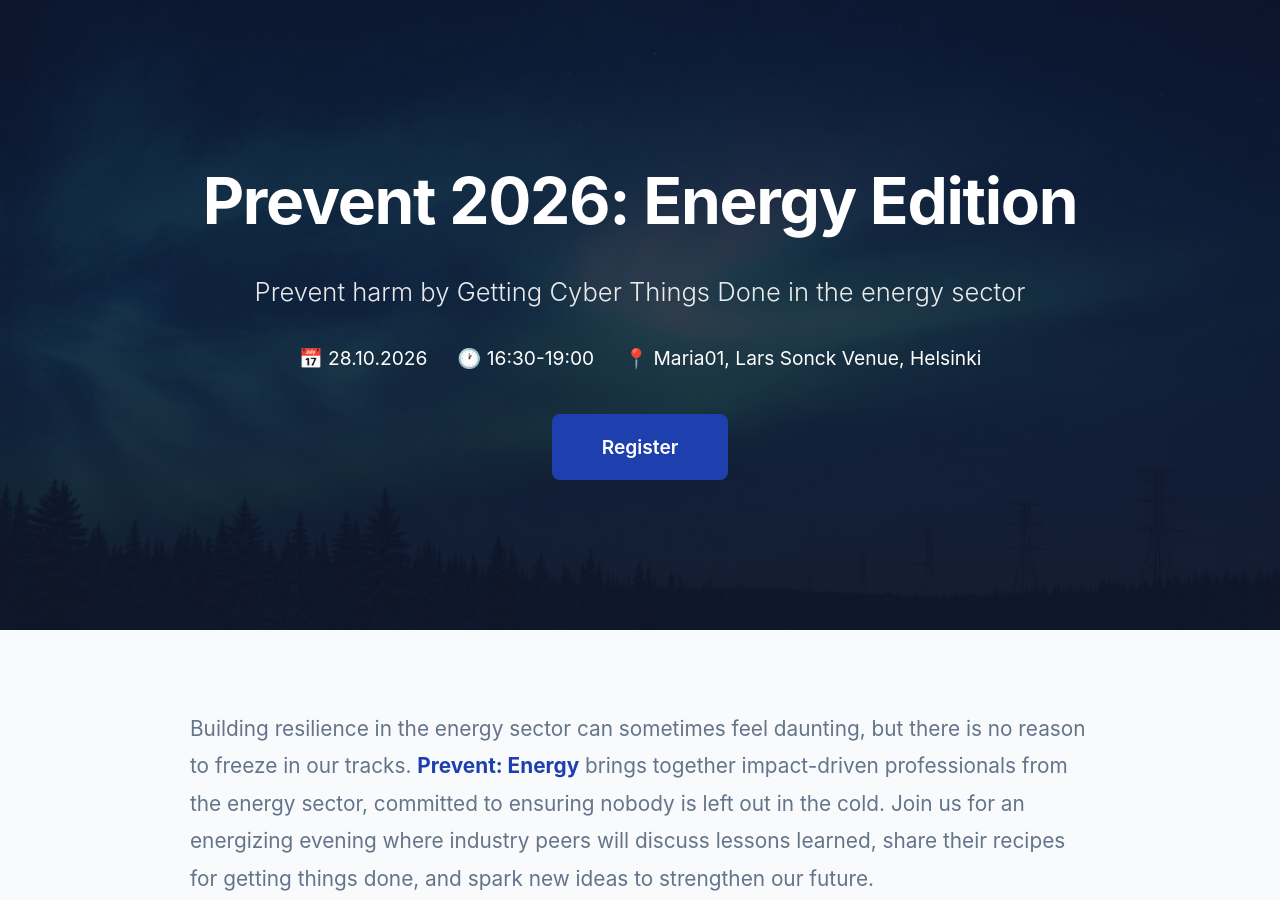
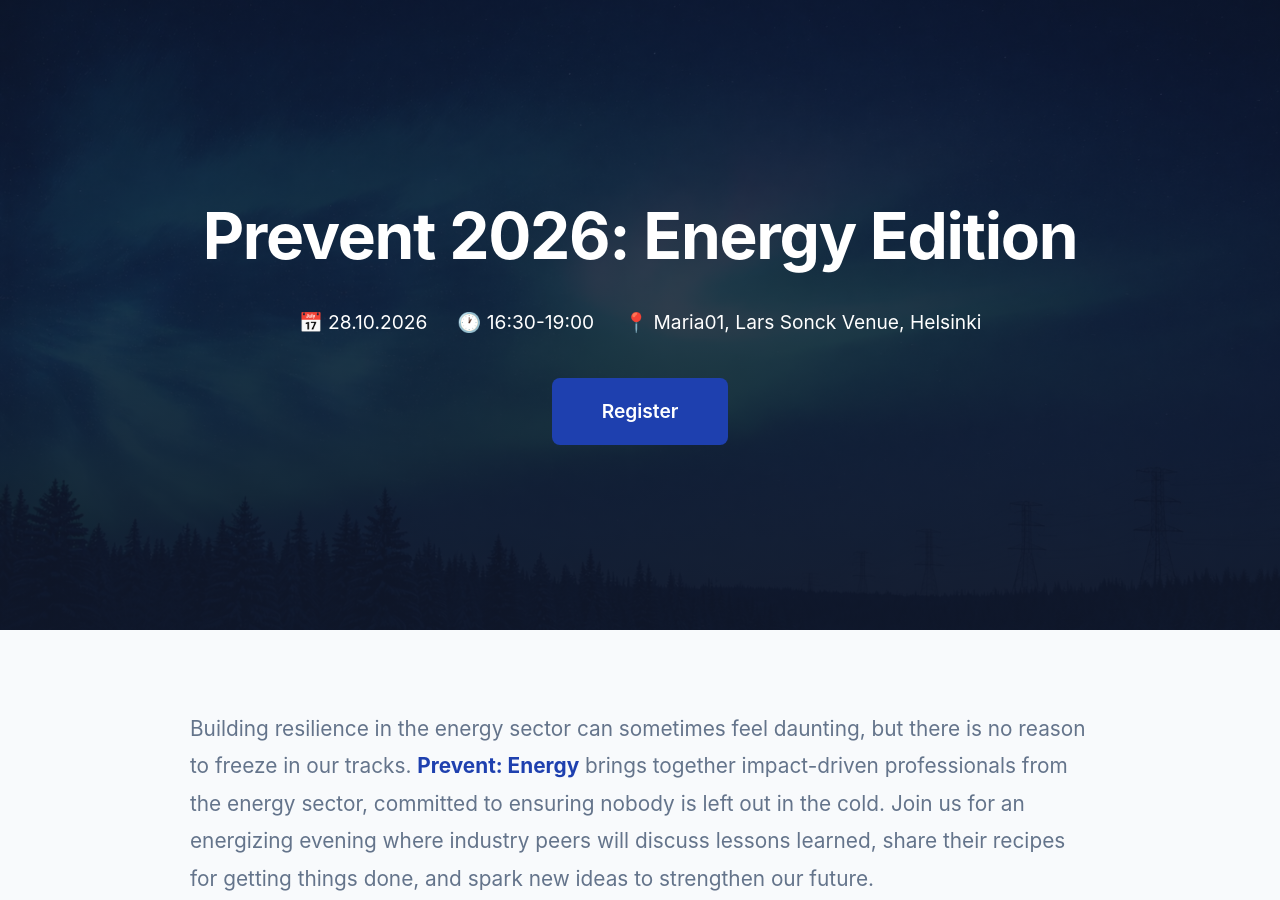
Before and after one commit to scanabc/scanabc.github.io, a Jekyll site: the page prevent26-energy/index.html, which Jekyll copies as it is, in a window 1280 px wide and 900 px high. Built offline with Jekyll 4.4.1, drawn with Linux system fonts in a browser that asks for light colours; part of the change alters nothing that is shown.

Commit message:
Update Prevent: Energy share preview and meta tags
Add a dedicated og-image with the event title and date/venue baked
in, and align title/description/og tags with the current on-page
copy (hero subtitle removed).

Co-Authored-By: Claude Sonnet 5 <noreply@anthropic.com>

```diff
--- a/prevent26-energy/index.html
+++ b/prevent26-energy/index.html
@@ -3,16 +3,16 @@
 <head>
   <meta charset="UTF-8" />
   <meta name="viewport" content="width=device-width, initial-scale=1.0" />
-  <title>Prevent: Energy - Cyber resilience for the energy sector</title>
-  <meta name="description" content="Prevent: Energy brings together the energy sector for an evening of cyber security talks. 28.10.2026, 16:30-19:00, Maria01, Lapinlahdenkatu 16, Helsinki." />
+  <title>Prevent 2026: Energy Edition - Getting Cyber Things Done in the energy sector</title>
+  <meta name="description" content="Prevent: Energy brings together impact-driven professionals from the energy sector for an evening of talks and networking. 28.10.2026, 16:30-19:00, Maria01, Lapinlahdenkatu 16, Helsinki." />
   <meta name="author" content="ScanABC" />
-  <meta property="og:title" content="Prevent: Energy - Cyber resilience for the energy sector" />
-  <meta property="og:description" content="Prevent: Energy brings together the energy sector for an evening of cyber security talks. 28.10.2026, 16:30-19:00, Maria01, Helsinki." />
+  <meta property="og:title" content="Prevent 2026: Energy Edition" />
+  <meta property="og:description" content="Getting Cyber Things Done in the energy sector. 28.10.2026, 16:30-19:00, Maria01, Helsinki." />
   <meta property="og:type" content="website" />
-  <meta property="og:image" content="https://www.scanabc.com/prevent26-energy/img/hero-image.jpg" />
+  <meta property="og:image" content="https://www.scanabc.com/prevent26-energy/img/og-image.jpg" />
   <meta name="twitter:card" content="summary_large_image" />
   <meta name="twitter:site" content="@scanabc" />
-  <meta name="twitter:image" content="https://www.scanabc.com/prevent26-energy/img/hero-image.jpg" />
+  <meta name="twitter:image" content="https://www.scanabc.com/prevent26-energy/img/og-image.jpg" />
   <style>
     * {
       margin: 0;
@@ -406,7 +406,6 @@
   <section class="hero">
     <div class="hero-content">
       <h1>Prevent 2026: Energy Edition</h1>
-      <p class="hero-subtitle">Prevent harm by Getting Cyber Things Done in the energy sector</p>
 
       <div class="hero-details">
         <div class="hero-detail">📅 28.10.2026</div>
```
Also changed, not shown: prevent26-energy/img/og-image.jpg (added).
